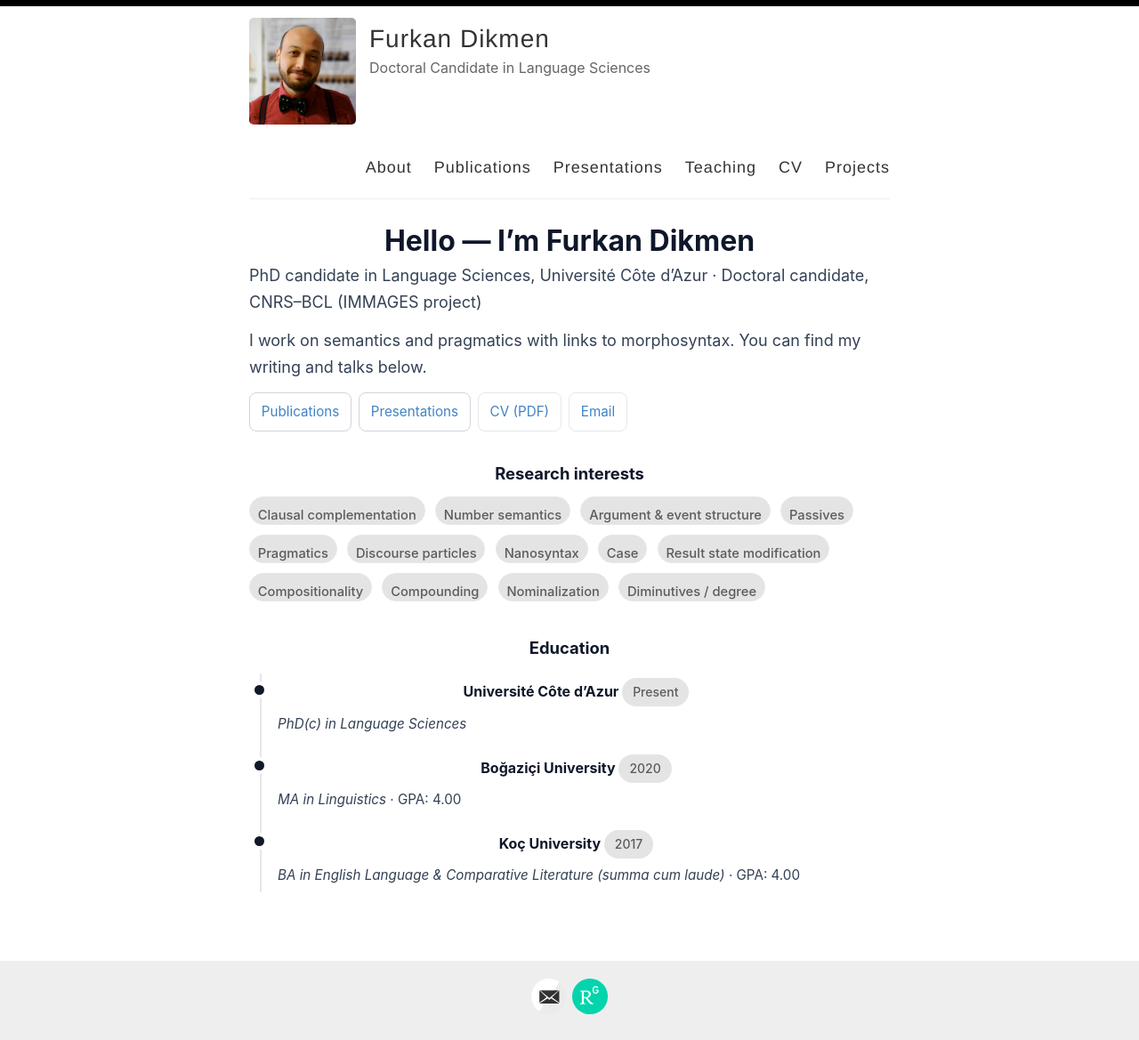
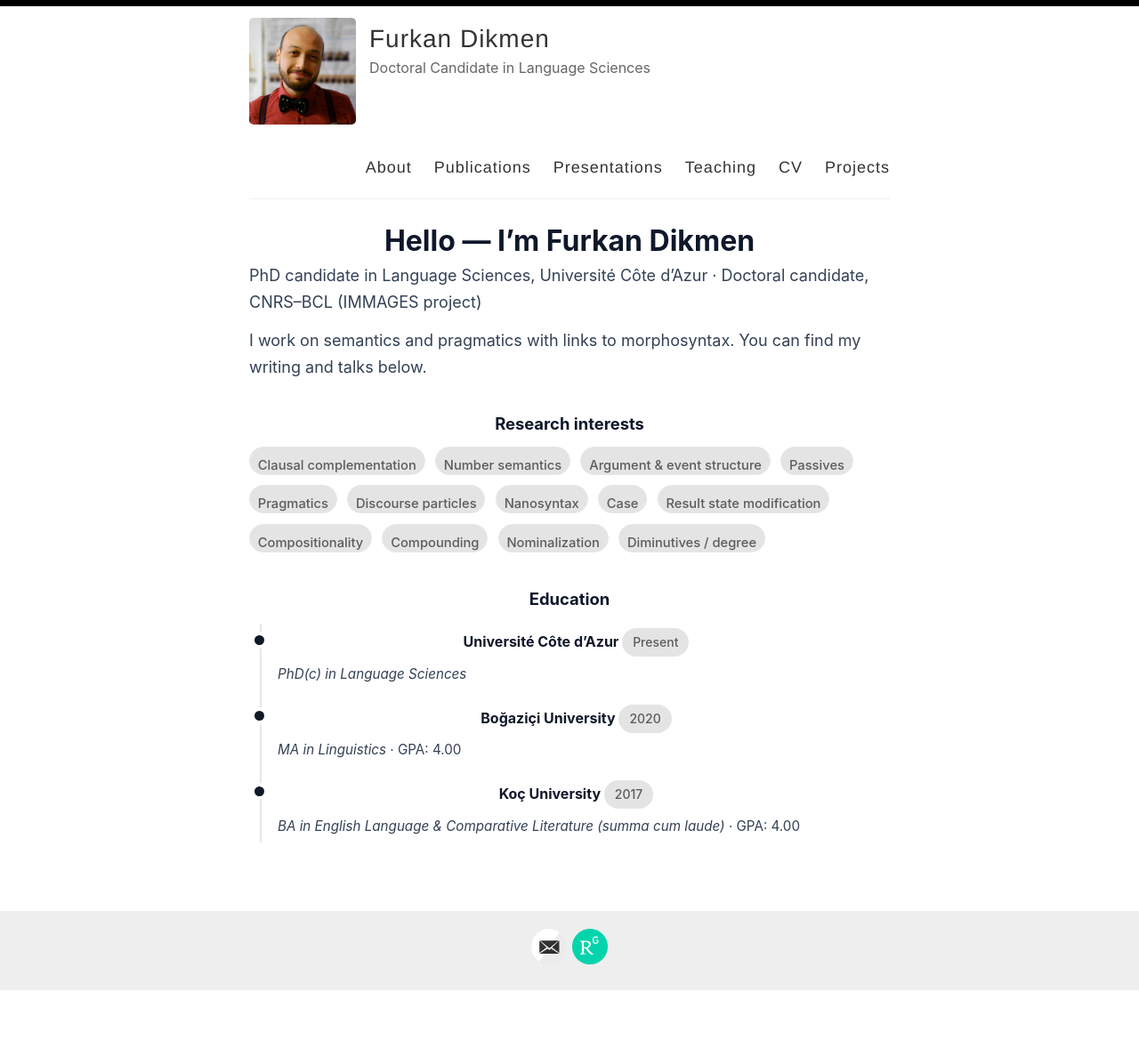
Before and after one commit to furkandikmen/furkandikmen.github.io, a Jekyll site: the page built from index.html, in a window 1280 px wide. Shown: the whole page at 89% size. Built offline with Jekyll 4.4.1, drawn with Linux system fonts in a browser that asks for light colours; the list of posts is cut into pages by our own code; after the commit the page ends 1114 px from its top, so only the background shows below that.

Commit message:
Update index.html

```diff
--- a/index.html
+++ b/index.html
@@ -47,14 +47,7 @@ layout: default
   <p class="subtitle">PhD candidate in Language Sciences, Université Côte d’Azur · Doctoral candidate, CNRS–BCL (IMMAGES project)</p>
   <p>I work on semantics and pragmatics with links to morphosyntax. You can find my writing and talks below.</p>
 
-  <div class="actions">
-    <a class="primary" href="{{ '/publications/' | relative_url }}">Publications</a>
-    <a class="primary" href="{{ '/presentations/' | relative_url }}">Presentations</a>
-    <!-- Optional: update this path if you have a CV file -->
-    <a href="{{ '/assets/cv.pdf' | relative_url }}">CV (PDF)</a>
-    <a href="mailto:furkan.dikmen@etu.univ-cotedazur.fr">Email</a>
-  </div>
-</section>
+
 
 <section class="section">
   <h2>Research interests</h2>
```
